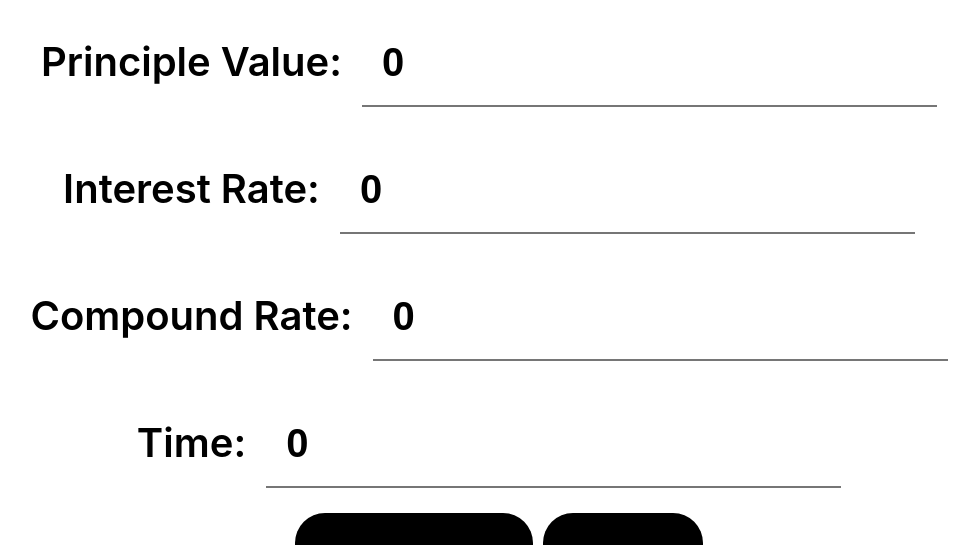
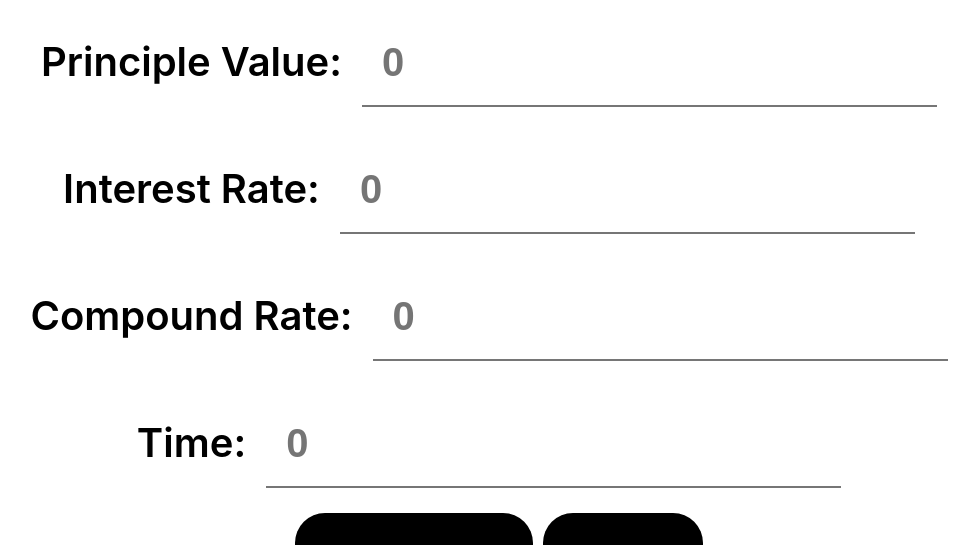
Before and after one commit to deanerfree/int-calc, a React (Create React App) app: page / in a window 1280 px wide. Shown: the top 545 px of the page, without its empty margins (141-1120 px from the left). Built offline with nearby package versions, Linux system fonts and the light colour scheme.

Commit message:
something working

```diff
--- a/src/components/Form.js
+++ b/src/components/Form.js
@@ -1,6 +1,7 @@
-import React, { useState, useRef } from 'react'
+import React, { useState } from 'react'
 import styled from 'styled-components'
 import Numbers from './Numbers'
+
 const Input = styled.input`
   padding: 0.5em;
   margin: 0.5em;
@@ -18,10 +19,10 @@ const Label = styled.label`
 `
 
 const InputForm = () => {
-  const [principle, setPrinciple] = useState(0)
-  const [interestRate, setInterestRate] = useState(0)
-  const [compoundRate, setCompoundRate] = useState(0)
-  const [time, setTime] = useState(0)
+  const [principle, setPrinciple] = useState('')
+  const [interestRate, setInterestRate] = useState('')
+  const [compoundRate, setCompoundRate] = useState('')
+  const [time, setTime] = useState('')
 
   const submitHandler = (e) => {
     e.preventDefault()
@@ -32,7 +33,8 @@ const InputForm = () => {
         <div className="form-group">
           <Label>Principle Value:</Label>
           <Input
-            type="number"
+            pattern="^-?[0-9]\d*\.?\d*$"
+            placeholder="0"
             onChange={(e) => setPrinciple(e.target.value)}
             value={principle}
           />
@@ -40,7 +42,8 @@ const InputForm = () => {
         <div className="form-group">
           <Label>Interest Rate:</Label>
           <Input
-            type="number"
+            pattern="^-?[0-9]\d*\.?\d*$"
+            placeholder="0"
             onChange={(e) => setInterestRate(e.target.value)}
             value={interestRate}
           />
@@ -48,7 +51,8 @@ const InputForm = () => {
         <div className="form-group">
           <Label>Compound Rate:</Label>
           <Input
-            type="number"
+            pattern="^-?[0-9]\d*\.?\d*$"
+            placeholder="0"
             onChange={(e) => setCompoundRate(e.target.value)}
             value={compoundRate}
           />
@@ -56,7 +60,8 @@ const InputForm = () => {
         <div className="form-group">
           <Label>Time:</Label>
           <Input
-            type="number"
+            pattern="^-?[0-9]\d*\.?\d*$"
+            placeholder="0"
             onChange={(e) => setTime(e.target.value)}
             value={time}
           />
--- a/src/components/Numbers.js
+++ b/src/components/Numbers.js
@@ -17,14 +17,12 @@ const Answer = styled.div`
   font-size: 80px;
   font-weight: 600;
 `
-const Numbers = (props) => {
+const Numbers = ({ principle, interestRate, compoundRate, time }) => {
   const [amount, setAmount] = useState(0)
 
   const calcCompoundInterest = () => {
     const calcAmount =
-      props.principle *
-      (1 + props.interestRate / props.compoundRate) **
-        (props.compoundRate * props.time)
+      principle * (1 + interestRate / compoundRate) ** (compoundRate * time)
     setAmount(calcAmount.toFixed(2))
   }
 
```
